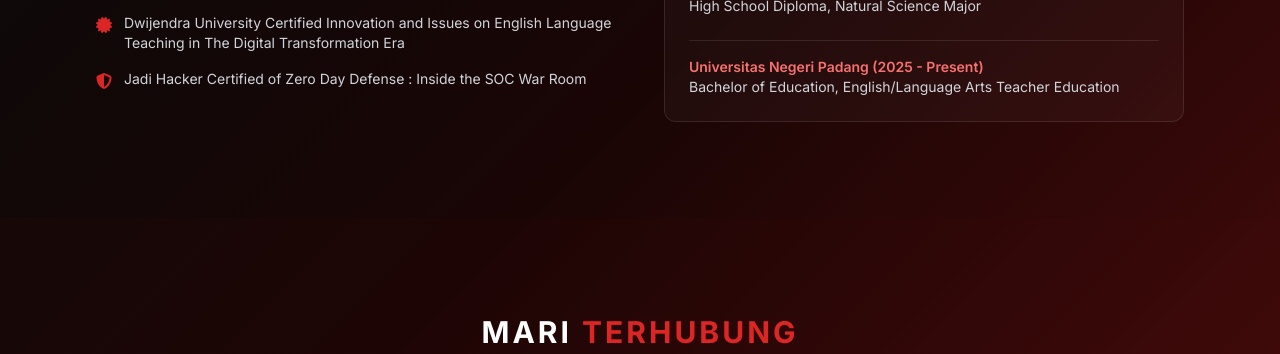
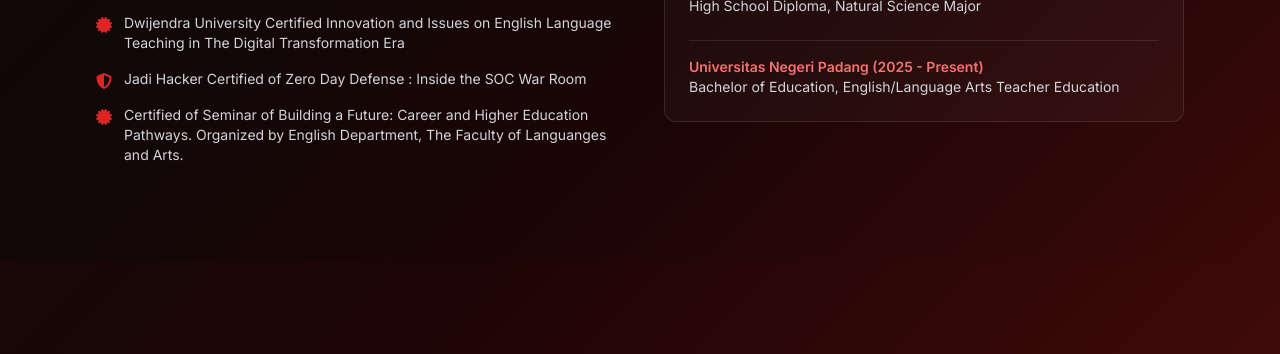
Before and after one commit to bimafebrian2027-maker/bimafebrian.github.io, a plain HTML site: page index.html in a window 1280 px wide. Shown: the part 2699-3053 px from the top of the page. Drawn offline with nearby package versions, Linux system fonts and the light colour scheme.

Commit message:
Update index.html

```diff
--- a/index.html
+++ b/index.html
@@ -257,6 +257,10 @@
                         <i class="fas fa-shield-halved red-accent mt-1"></i>
                         <p class="text-sm text-gray-300">Jadi Hacker Certified of Zero Day Defense : Inside the SOC War Room</p>
                     </div>
+                    <div class="flex items-start space-x-3">
+                        <i class="fas fa-certificate red-accent mt-1"></i>
+                        <p class="text-sm text-gray-300">Certified of Seminar of Building a Future: Career and Higher Education Pathways. Organized by English Department, The Faculty of Languanges and Arts.</p>
+                    </div>
                 </div>
             </div>
 
```
